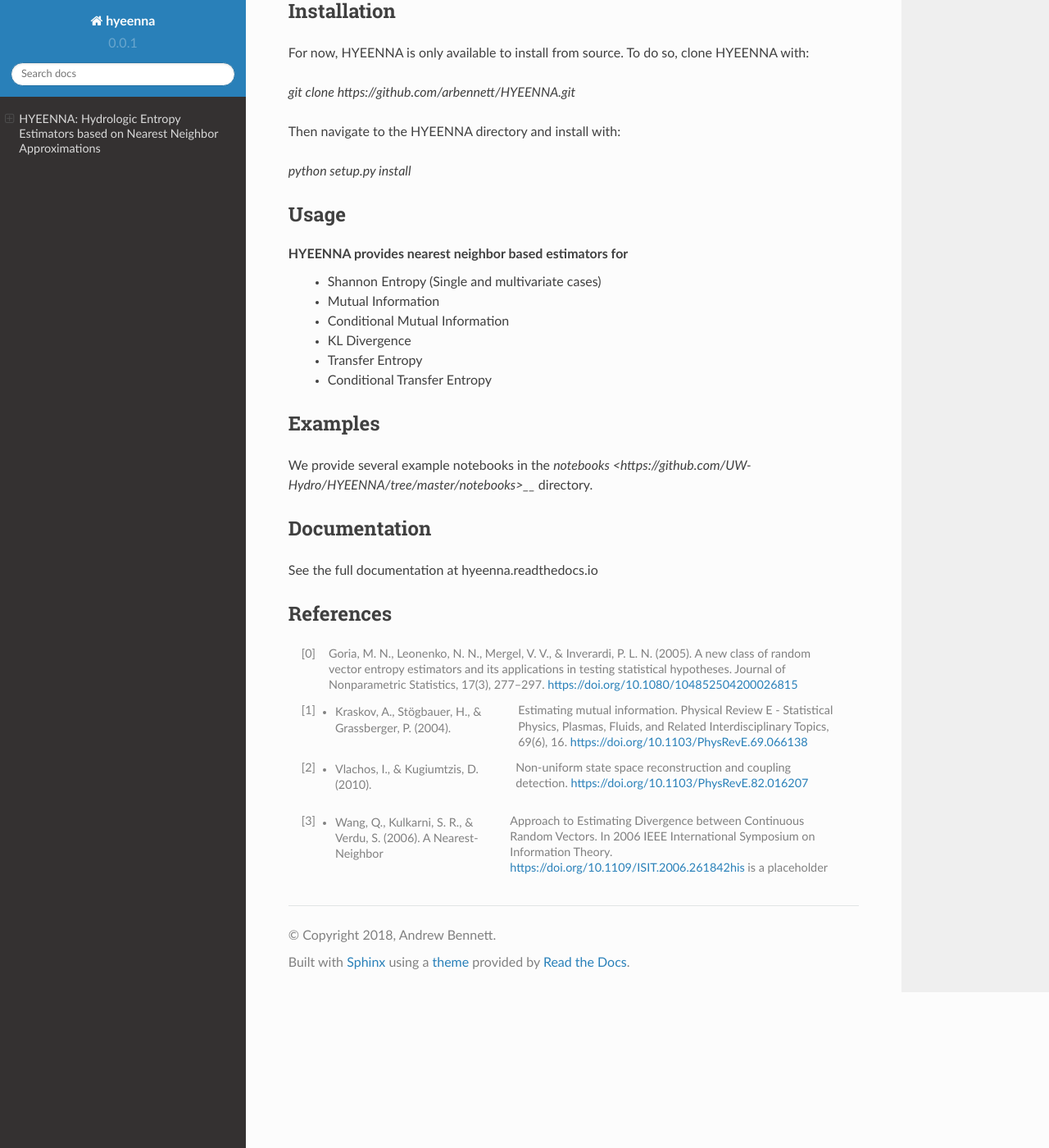
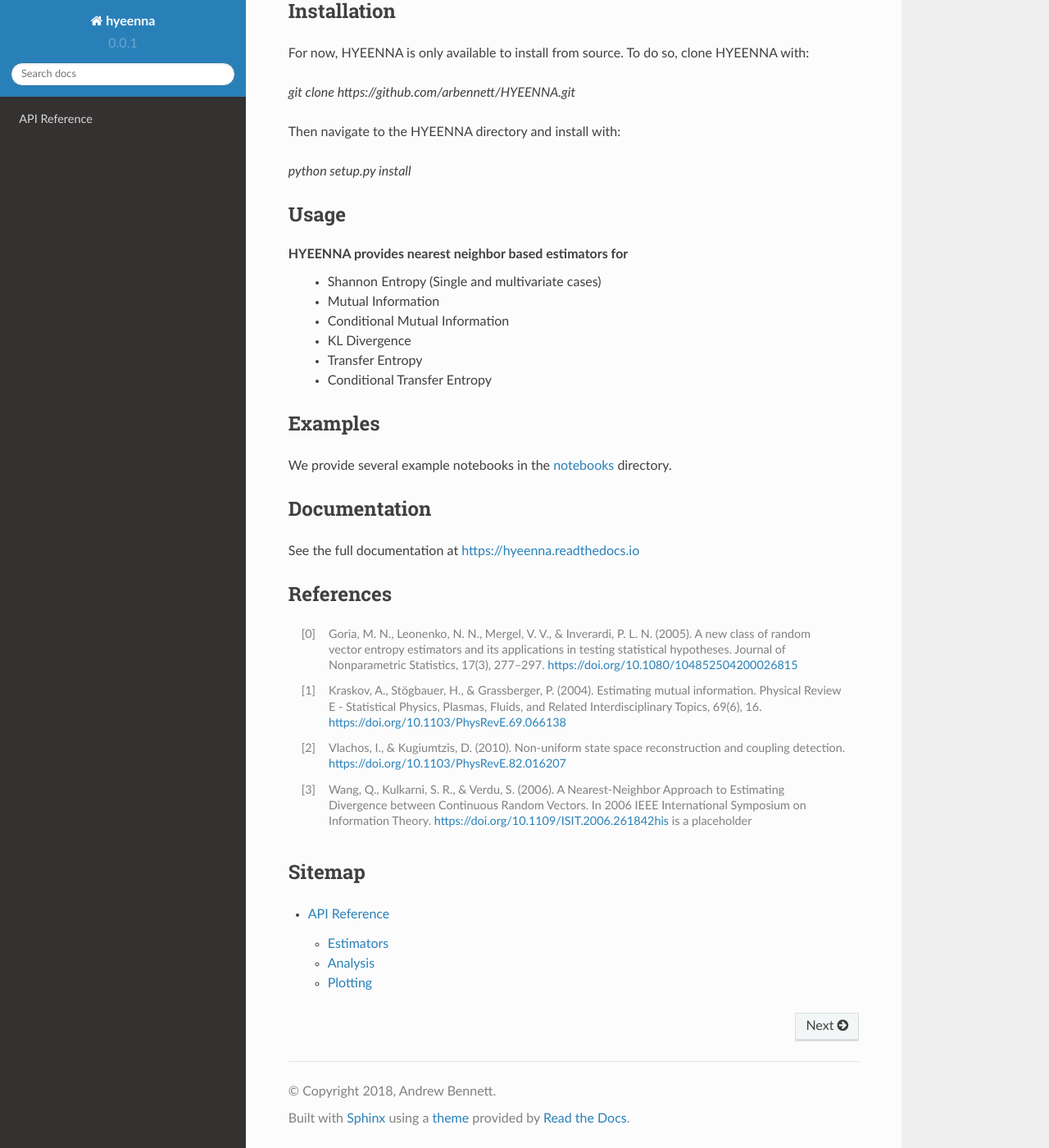
Before and after one commit to UW-Hydro/HYEENNA, a Sphinx documentation site: the page built from docs/index.rst, in a window 1280 px wide and 1400 px high, scrolled down 296 px. Shown: the whole window at 82% size. Built offline with Sphinx 7.4.7 and the Read the Docs theme 2.0.0, drawn with Linux system fonts in a browser that asks for light colours.

Commit message:
Update docs

```diff
--- a/docs/index.rst
+++ b/docs/index.rst
@@ -32,12 +32,12 @@ HYEENNA provides nearest neighbor based estimators for
 Examples
 ------------
 
-We provide several example notebooks in the `notebooks <https://github.com/UW-Hydro/HYEENNA/tree/master/notebooks>__` directory.
+We provide several example notebooks in the `notebooks <https://github.com/UW-Hydro/HYEENNA/tree/master/notebooks>`__ directory.
 
 Documentation
 ------------
 
-See the full documentation at hyeenna.readthedocs.io
+See the full documentation at https://hyeenna.readthedocs.io
 
 References
 ------------
@@ -47,16 +47,23 @@ References
    Nonparametric Statistics, 17(3), 277–297.
    https://doi.org/10.1080/104852504200026815
 
-.. [1] - Kraskov, A., Stögbauer, H., & Grassberger, P. (2004).
+.. [1] Kraskov, A., Stögbauer, H., & Grassberger, P. (2004).
    Estimating mutual information. Physical Review E - Statistical Physics,
    Plasmas, Fluids, and Related Interdisciplinary Topics, 69(6), 16.
    https://doi.org/10.1103/PhysRevE.69.066138
 
-.. [2] - Vlachos, I., & Kugiumtzis, D. (2010).
+.. [2] Vlachos, I., & Kugiumtzis, D. (2010).
    Non-uniform state space reconstruction and coupling detection.
    https://doi.org/10.1103/PhysRevE.82.016207
 
-.. [3] - Wang, Q., Kulkarni, S. R., & Verdu, S. (2006). A Nearest-Neighbor
+.. [3] Wang, Q., Kulkarni, S. R., & Verdu, S. (2006). A Nearest-Neighbor
    Approach to Estimating Divergence between Continuous Random Vectors.
    In 2006 IEEE International Symposium on Information Theory.
    https://doi.org/10.1109/ISIT.2006.261842his is a placeholder
+
+Sitemap
+-------
+.. toctree::
+    :maxdepth: 3
+
+    api
```
Also changed, not shown: README.md (+5 -5 lines).
